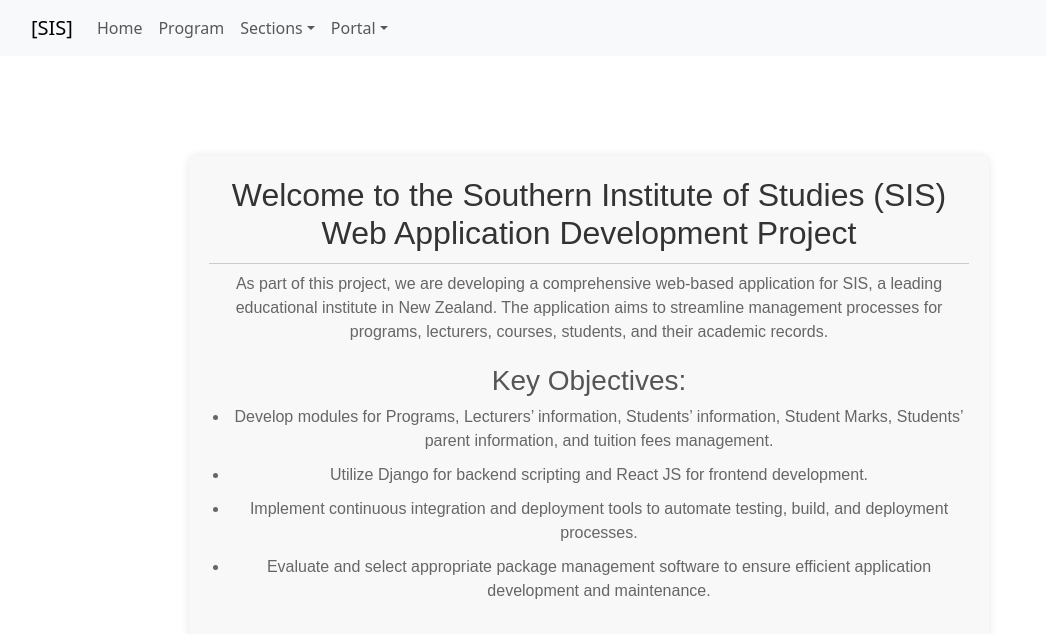
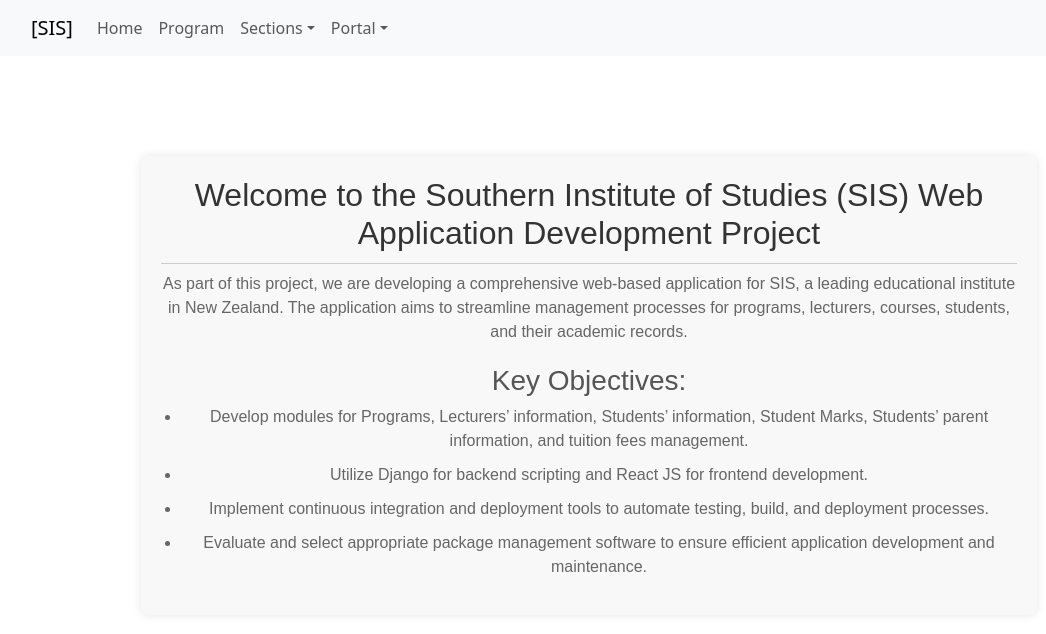
Before and after one commit to marktmng/sis_frontend, a React (Create React App) app: page / in a window 1280 px wide. Shown: the top 634 px of the page, without its empty margins (51-1097 px from the left). Built offline with nearby package versions, Linux system fonts and the light colour scheme.

Commit message:
home maxWidth

```diff
--- a/src/components/Home.jsx
+++ b/src/components/Home.jsx
@@ -4,7 +4,7 @@
   // Define styles
   const styles = {
     container: {
-      maxWidth: "800px",
+      maxWidth: "70%",
       margin: "0 auto",
       padding: "20px",
       borderRadius: "8px",
```
